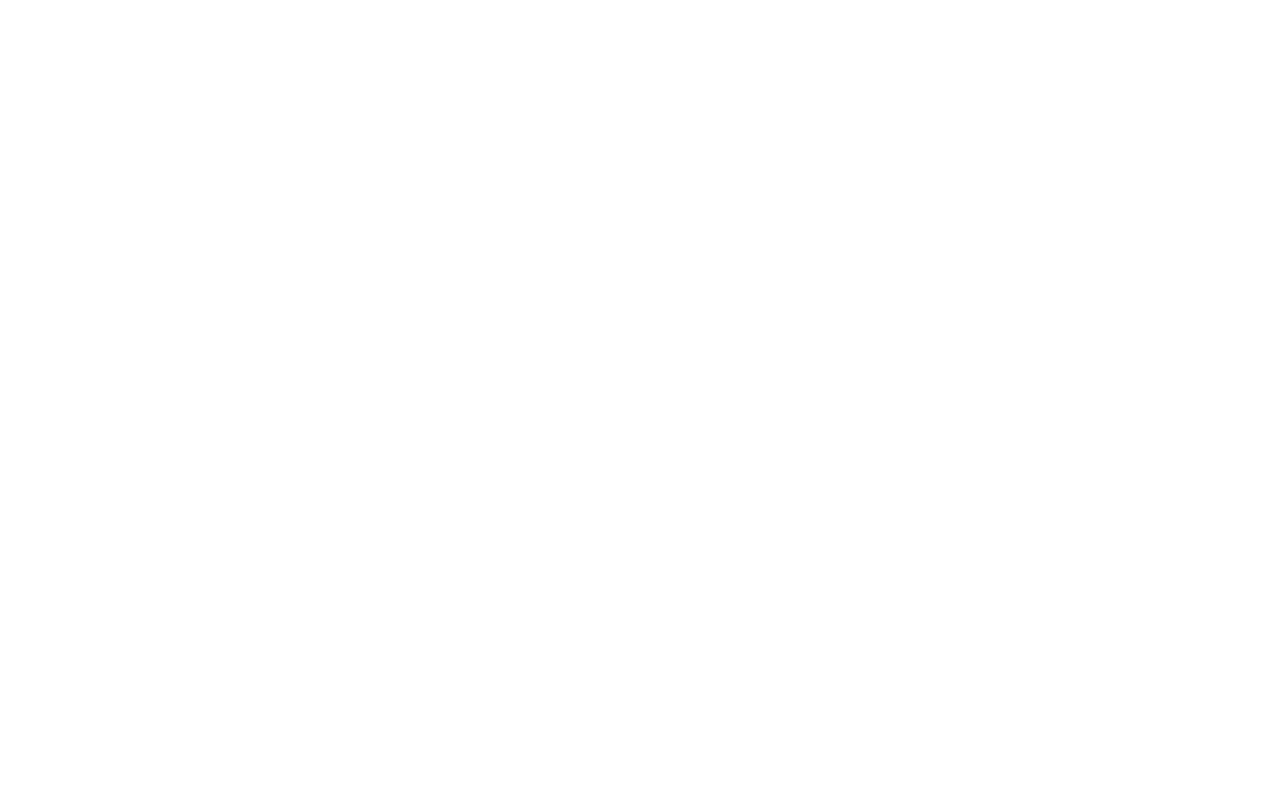
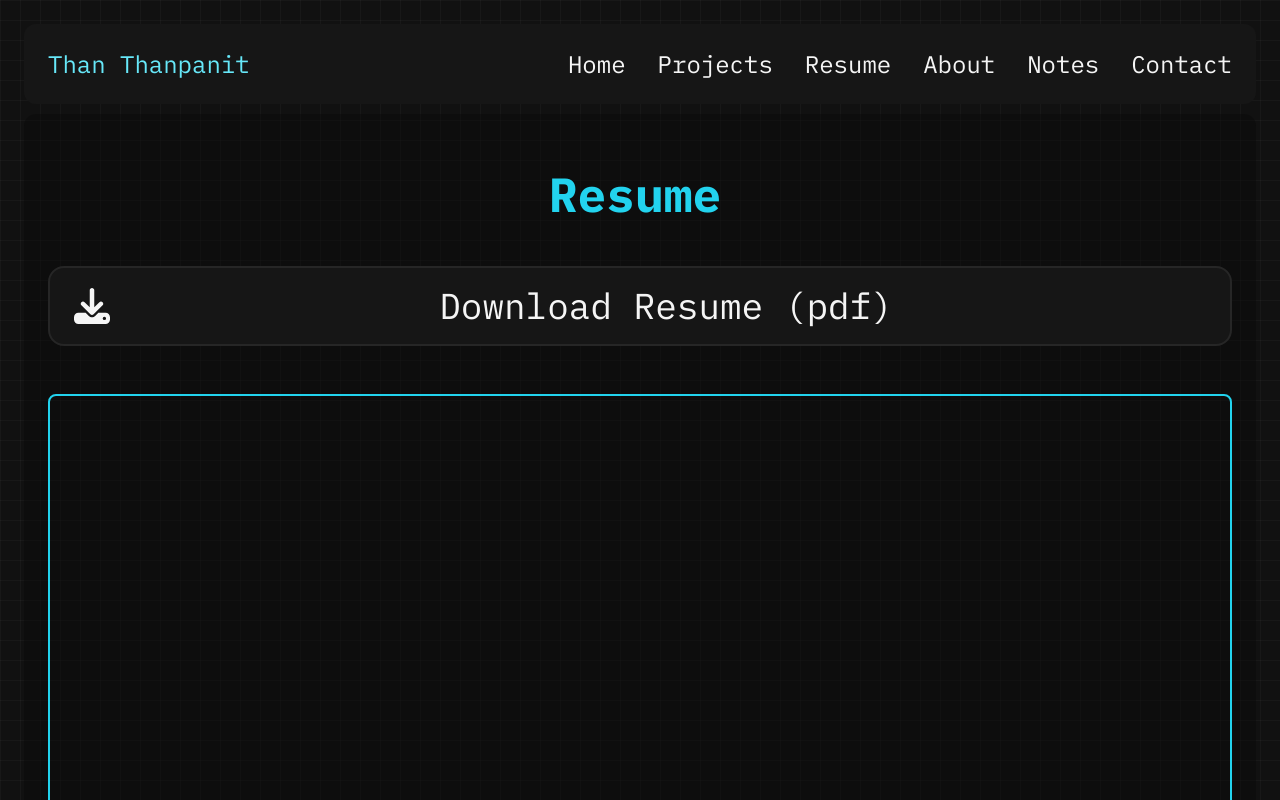
Before and after one commit to polya2005/portfolio, a React (Vite) app: page /resume in a window 1280 px wide. Before the commit this address had no page. Shown: the top 800 px of the page. Built offline with nearby package versions, Linux system fonts and the light colour scheme.

Commit message:
Add Resume page

```diff
--- /dev/null
+++ b/src/Resume.tsx
@@ -0,0 +1,29 @@
+import { FaDownload } from "react-icons/fa6";
+import "./index.css";
+
+function Resume() {
+  return (
+    <div className="flex flex-col grow shrink w-full bg-bg-primary/50 rounded-xl p-6 space-x-2.5 items-center-safe">
+      <h1 className="grow-0 shrink text-accent text-5xl font-mono font-bold mt-8 mb-12">
+        Resume
+      </h1>
+      <a
+        href="/resume.pdf"
+        download
+        className="flex items-center bg-bg-elevated border-border-primary border-2 text-text-primary text-4xl font-mono w-full h-20 px-6 rounded-2xl  hover:bg-accent hover:text-bg-primary hover:cursor-pointer transition-colors"
+      >
+        <div className="text-4xl mr-4">
+          <FaDownload />
+        </div>
+        <div className="grow shrink text-center"> Download Resume (pdf)</div>
+      </a>
+      <iframe
+        className="grow shrink w-full h-[80vh] rounded-lg border-2 border-accent mt-12"
+        src="/resume.pdf"
+        title="Resume"
+      />
+    </div>
+  );
+}
+
+export default Resume;
--- a/src/main.tsx
+++ b/src/main.tsx
@@ -6,6 +6,7 @@
 import App from "./App.tsx";
 import Home from "./Home.tsx";
 import Contact from "./Contact.tsx";
+import Resume from "./Resume.tsx";
 
 createRoot(document.getElementById("root")!).render(
   <StrictMode>
@@ -13,6 +14,7 @@
       <Routes>
         <Route element={<App />}>
           <Route path="/" index element={<Home />} />
+          <Route path="/resume" element={<Resume />} />
           <Route path="/contact" element={<Contact />} />
         </Route>
       </Routes>
```
Also changed, not shown: 1 other file (tests, documents, lock files or other folders).
